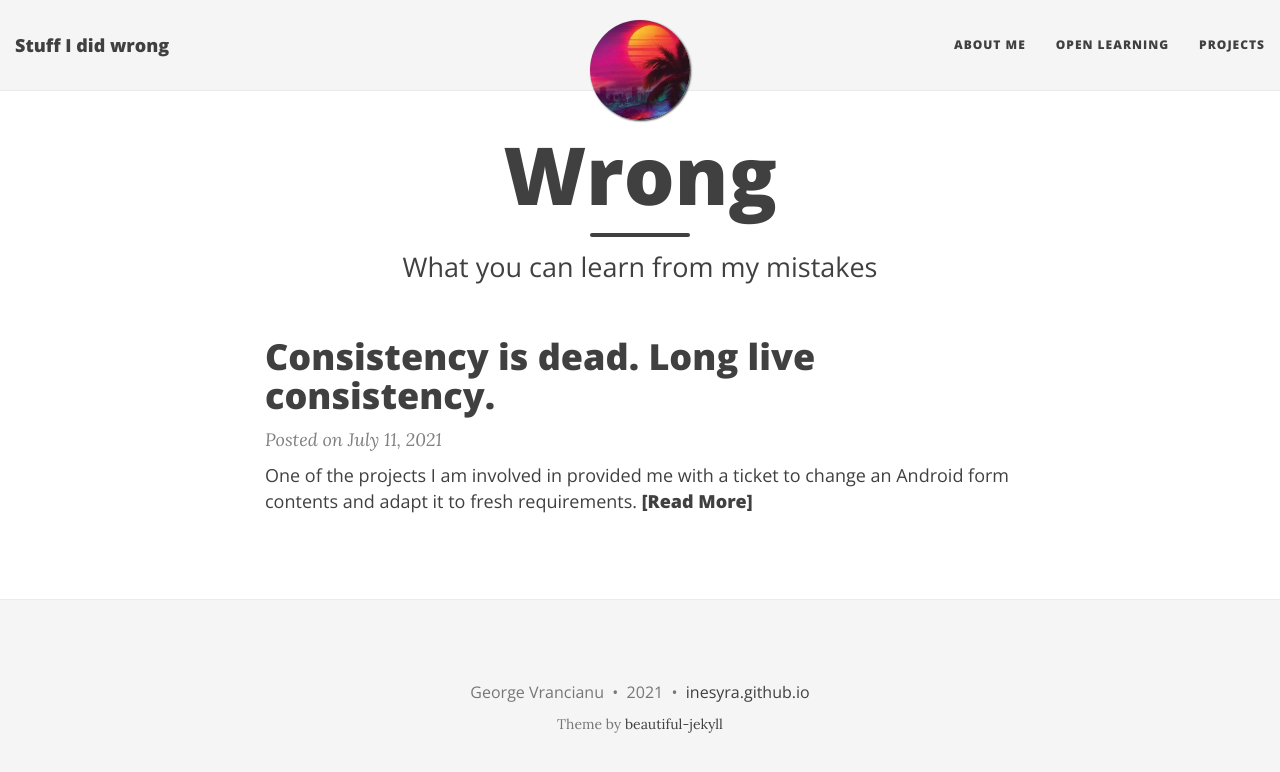
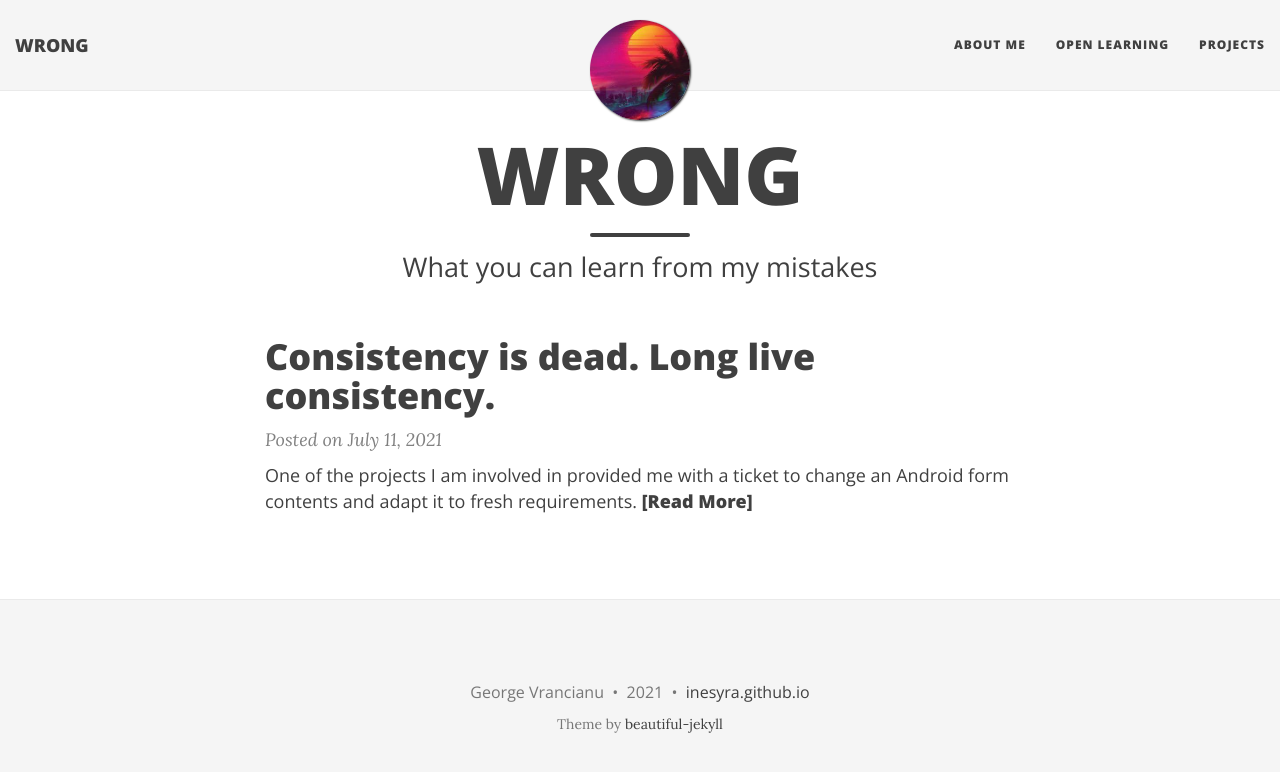
Before and after one commit to inesyra/inesyra.github.io, a Jekyll site: the page built from index.html, in a window 1280 px wide. Shown: the top 772 px of the page. Built offline with Jekyll 4.4.1, drawn with Linux system fonts in a browser that asks for light colours; nearby versions of some CDN libraries; the list of posts is cut into pages by our own code.

Commit message:
Fix title

```diff
--- a/_config.yml
+++ b/_config.yml
@@ -14,7 +14,7 @@ baseurl: ""
 # Of course don't forget to change the username and projectname to YOUR username and project
 
 # Name of website
-title: Stuff I did wrong
+title: WRONG
 
 # Short description of your site
 description: What you can learn from my mistakes
--- a/index.html
+++ b/index.html
@@ -1,6 +1,6 @@
 ---
 layout: page
-title: 'Wrong'
+title: 'WRONG'
 subtitle: What you can learn from my mistakes
 use-site-title: true
 ---
```
